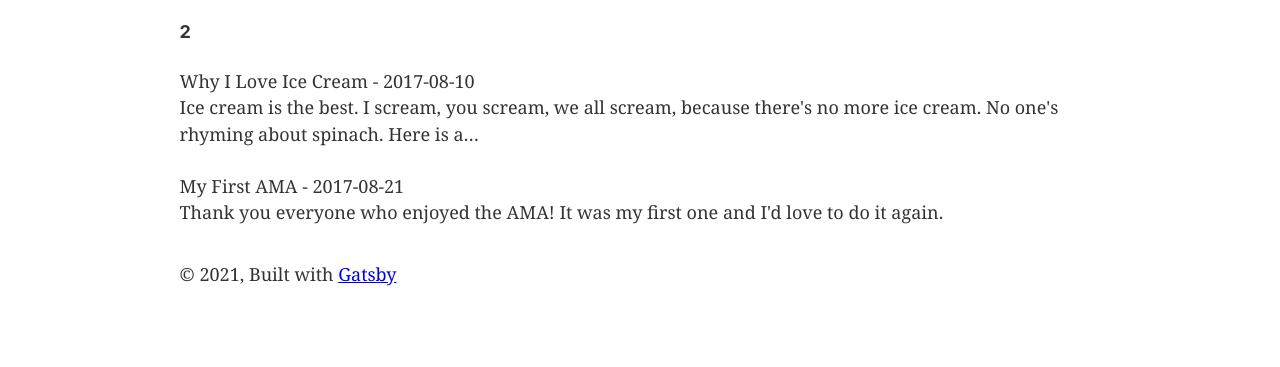
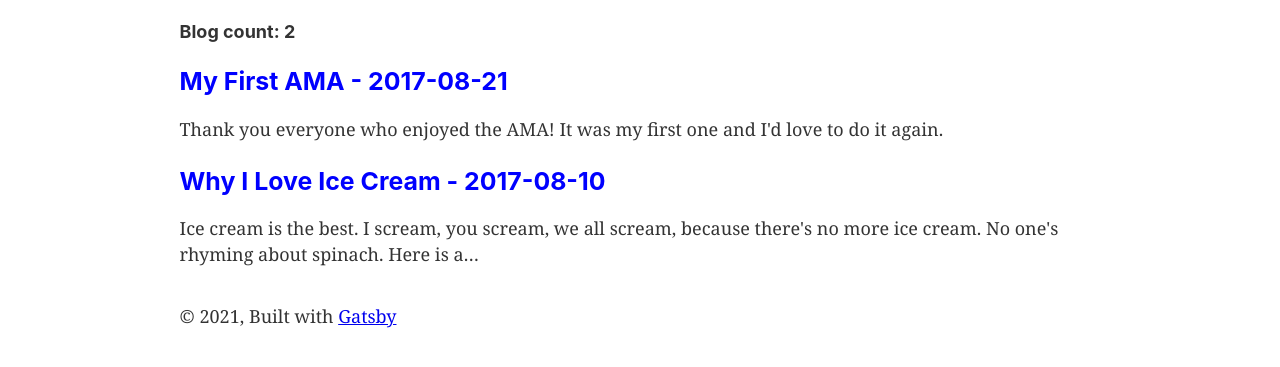
Before and after one commit to aambayec/tut-gatsby-blog, a Gatsby site: page / in a window 1280 px wide. Shown: the part 171-538 px from the top of the page. Built offline with nearby package versions, Linux system fonts and the light colour scheme; Gatsby itself is replaced by a stand-in of ours.

Commit message:
add blog link in home page

```diff
--- a/gatsby-config.js
+++ b/gatsby-config.js
@@ -22,6 +22,7 @@
         path: `${__dirname}/src/images`,
       },
     },
+    `gatsby-plugin-styled-components`,
     `gatsby-transformer-remark`,
     `gatsby-transformer-sharp`,
     `gatsby-plugin-sharp`,
--- a/package.json
+++ b/package.json
@@ -5,6 +5,7 @@
   "version": "0.1.0",
   "author": "Kyle Mathews <mathews.kyle@gmail.com>",
   "dependencies": {
+    "babel-plugin-styled-components": "^1.13.2",
     "gatsby": "^3.10.1",
     "gatsby-plugin-gatsby-cloud": "^2.10.0",
     "gatsby-plugin-image": "^1.10.1",
@@ -12,13 +13,15 @@
     "gatsby-plugin-offline": "^4.10.0",
     "gatsby-plugin-react-helmet": "^4.10.0",
     "gatsby-plugin-sharp": "^3.10.2",
+    "gatsby-plugin-styled-components": "^4.10.0",
     "gatsby-source-filesystem": "^3.10.0",
     "gatsby-transformer-remark": "^4.7.0",
     "gatsby-transformer-sharp": "^3.10.0",
     "prop-types": "^15.7.2",
     "react": "^17.0.1",
     "react-dom": "^17.0.1",
-    "react-helmet": "^6.1.0"
+    "react-helmet": "^6.1.0",
+    "styled-components": "^5.3.0"
   },
   "devDependencies": {
     "prettier": "2.3.2"
--- a/src/pages/index.js
+++ b/src/pages/index.js
@@ -1,22 +1,32 @@
 import * as React from "react"
-import { graphql } from "gatsby"
+import { graphql, Link } from "gatsby"
+import styled from "styled-components"
 import Layout from "../components/layout"
 import Seo from "../components/seo"
 
+const BlogLink = styled(Link)`
+  text-decoration: none;
+`
+
+const BlogTitle = styled.h3`
+  margin-bottom: 20px;
+  color: blue;
+`
+
 const IndexPage = ({ data }) => {
-  console.log(data)
-
   return (
     <Layout>
       <Seo title="Home" />
       <div>
         <h1>Thoughts</h1>
-        <h4>{data.allMarkdownRemark.totalCount}</h4>
+        <h4>Blog count: {data.allMarkdownRemark.totalCount}</h4>
         {data.allMarkdownRemark.edges.map(({ node }) => (
           <div key={node.id}>
-            <span>
-              {node.frontmatter.title} - {node.frontmatter.date}
-            </span>
+            <BlogLink to={node.fields.slug}>
+              <BlogTitle>
+                {node.frontmatter.title} - {node.frontmatter.date}
+              </BlogTitle>
+            </BlogLink>
             <p>{node.excerpt}</p>
           </div>
         ))}
@@ -29,7 +39,7 @@
 
 export const query = graphql`
   query {
-    allMarkdownRemark {
+    allMarkdownRemark(sort: { fields: [frontmatter___date], order: DESC }) {
       totalCount
       edges {
         node {
@@ -39,7 +49,9 @@
             title
             date
           }
-          html
+          fields {
+            slug
+          }
           excerpt
         }
       }
```
Also changed, not shown: README.md, 1 other file.
